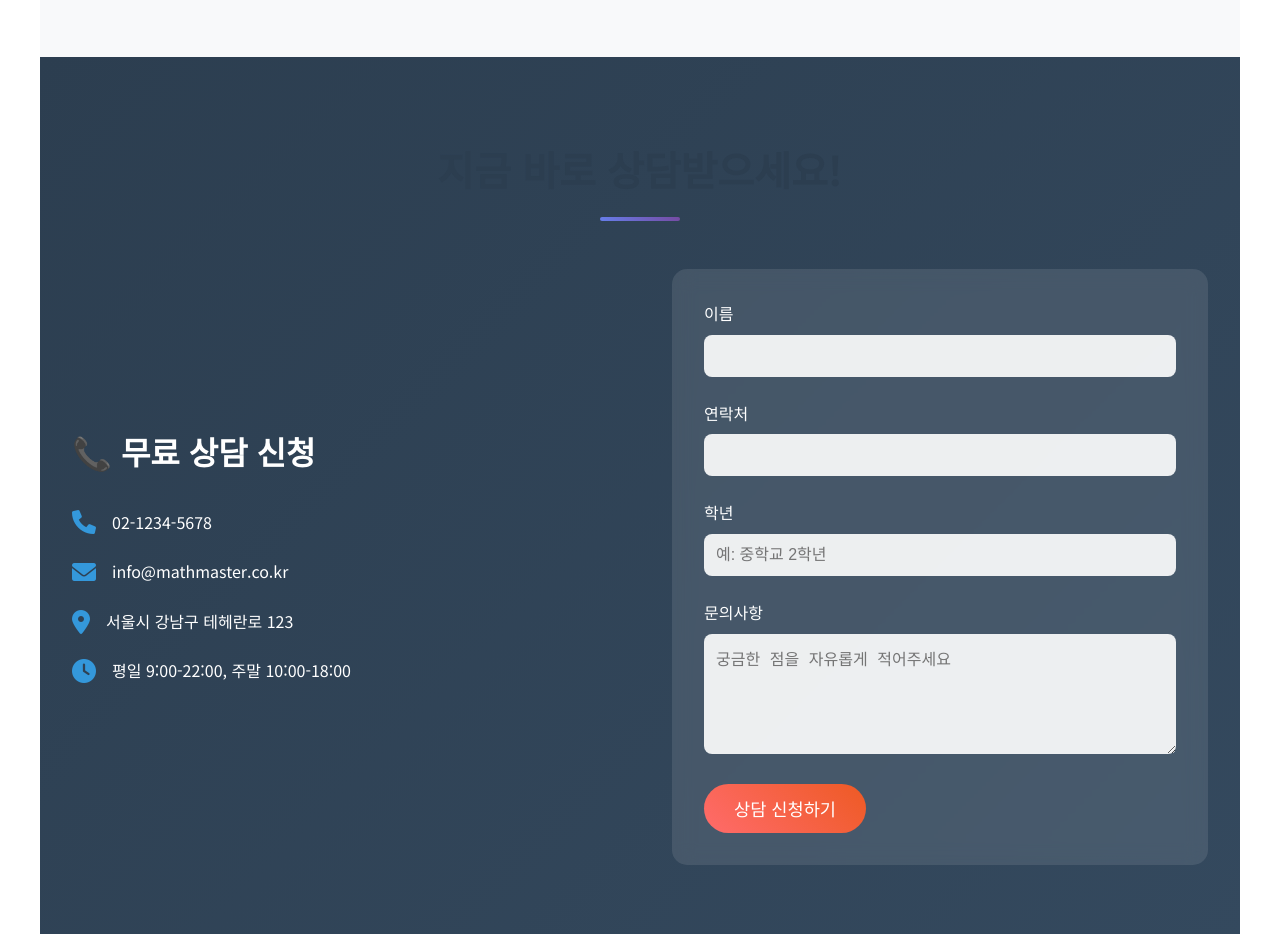
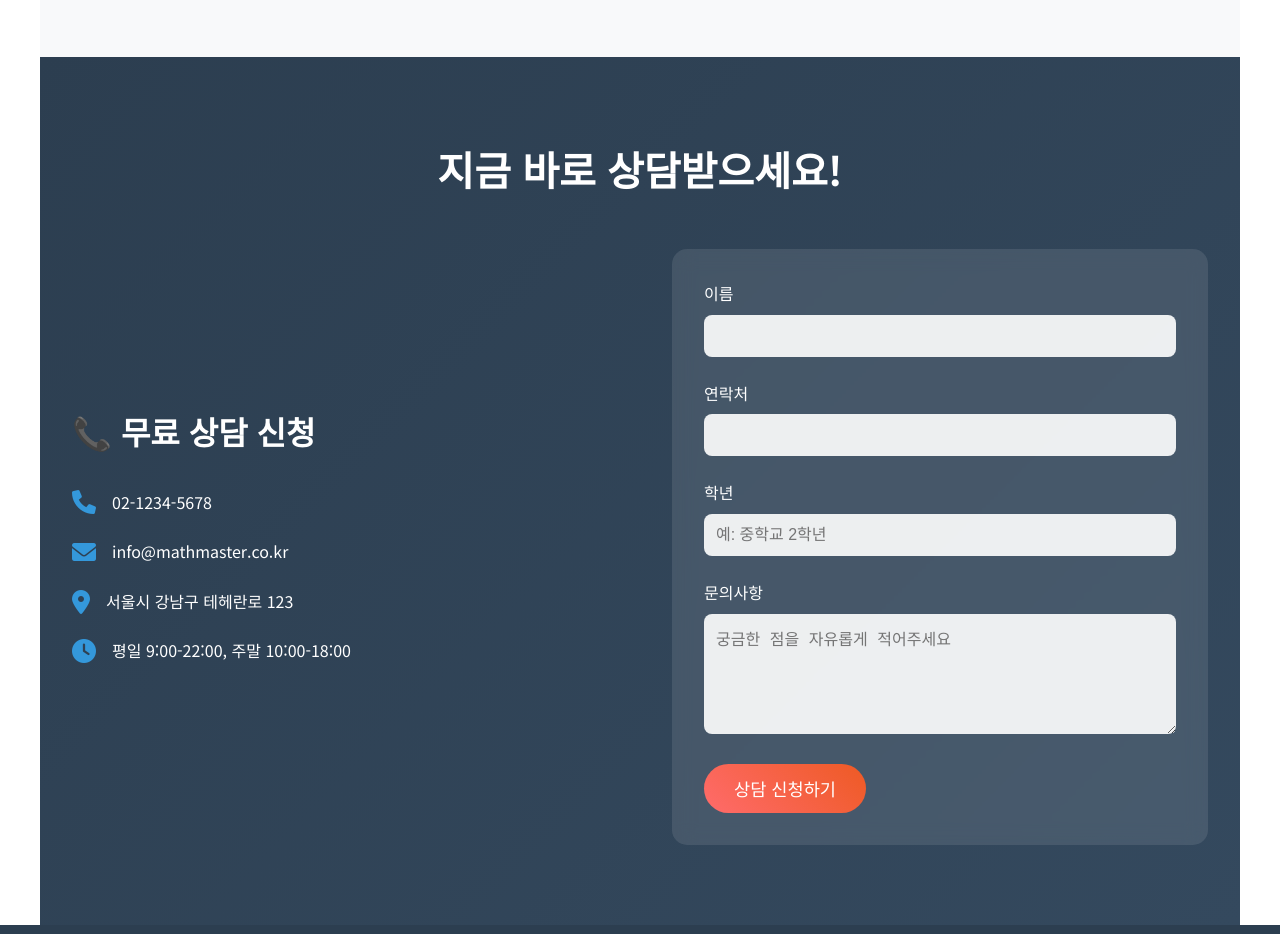
Before and after one commit to poamo/test, a plain HTML site: page index.html in a window 1280 px wide. Shown: the part 3400-4334 px from the top of the page. Drawn offline with Linux system fonts and the light colour scheme.

Commit message:
Update index.html

```diff
--- a/index.html
+++ b/index.html
@@ -121,6 +121,13 @@
             position: relative;
         }
 
+        .section-title2 {
+            text-align: center;
+            font-size: 2.5rem;
+            margin-bottom: 3rem;
+            color: white; /* 변경된 부분 */
+            position: relative;
+        }
         .section-title::after {
             content: '';
             display: block;
@@ -469,7 +476,7 @@
                     <i class="fas fa-clock"></i>
                 </div>
                 <h3>유연한 시간표</h3>
-                <p>학생과 학부모의 스케줄에 맞춰 수업 시간을 조정할 수 있어 부담 없이 학습할 수 있습니다. </p>
+                <p>학생과 학부모의 스케줄에 맞춰 수업 시간을 조정할 수 있어 부담 없이 학습할 수 있습니다.</p>
             </div>
             <div class="feature-card scroll-reveal">
                 <div class="feature-icon">
@@ -578,7 +585,7 @@
 
     <!-- 연락처 섹션 -->
     <section id="contact" class="section contact">
-        <h2 class="section-title scroll-reveal">지금 바로 상담받으세요!</h2>
+        <h2 class="section-title2 scroll-reveal">지금 바로 상담받으세요!</h2>
         <div class="contact-grid">
             <div class="contact-info scroll-reveal">
                 <h3>📞 무료 상담 신청</h3>
```
